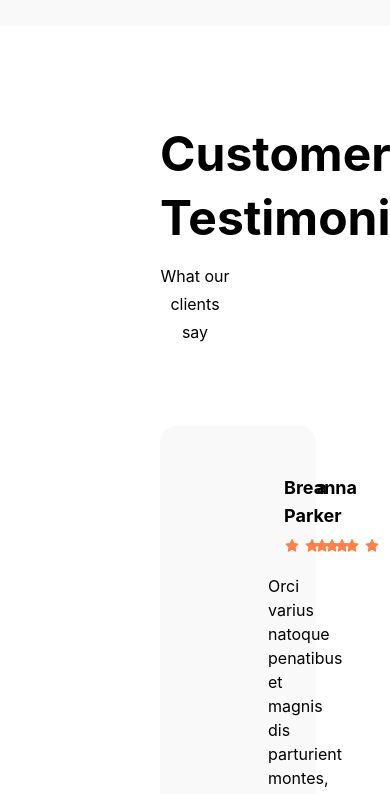
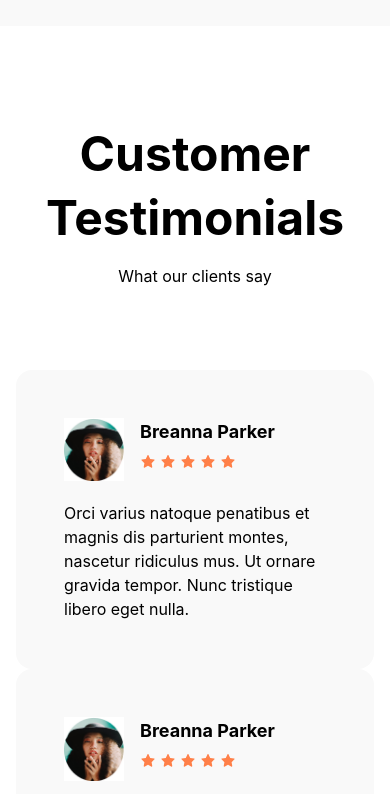
Before and after one commit to masudrana2779/keptocash, a Next.js app: page / in a window 390 px wide. Shown: the part 6220-7014 px from the top of the page. Built offline with nearby package versions, Linux system fonts and the light colour scheme.

Commit message:
try to done some responsive 1

```diff
--- a/components/Testiimonials/index.tsx
+++ b/components/Testiimonials/index.tsx
@@ -4,7 +4,7 @@ const TestiimonialsComponent = () => {
   return (
     <>
       <div className="py-24">
-        <div className="container mx-auto px-40">
+        <div className="container mx-auto sm:px-40 px-4">
           <div className="text-5xl font-bold leading-[64px] mb-3 text-center">
           Customer Testimonials
           </div>
@@ -12,7 +12,7 @@ const TestiimonialsComponent = () => {
           What our clients say
           </div>
           <div className="">
-            <div className="grid grid-cols-3 gap-x-5">
+            <div className="grid sm:grid-cols-3 grid-cols-1 gap-x-5">
               {[1, 1, 1].map((item: any, i: number) => (
                 <div key={i} className="p-12 rounded-2xl bg-custom_gray-50">
                   <div className="">
```
